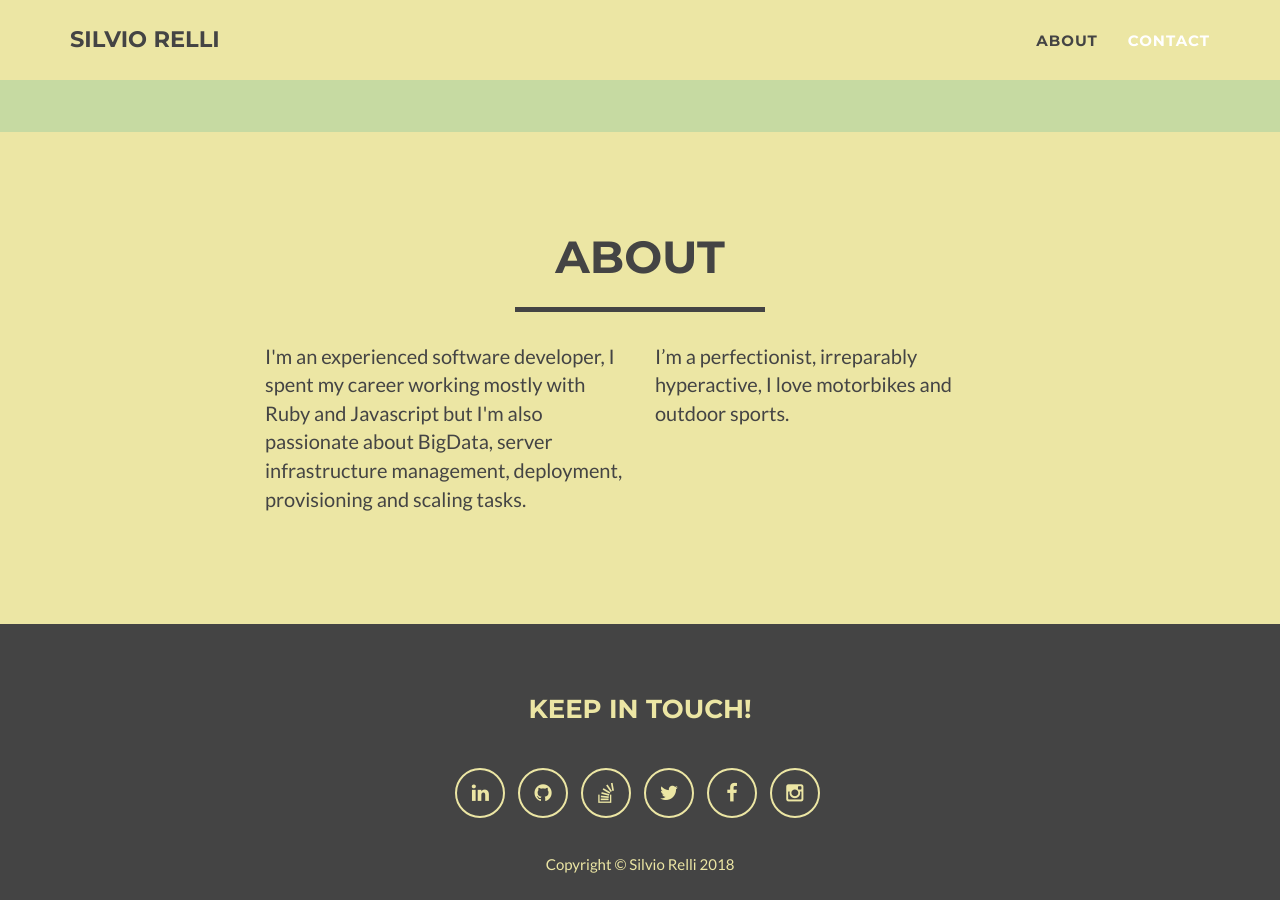
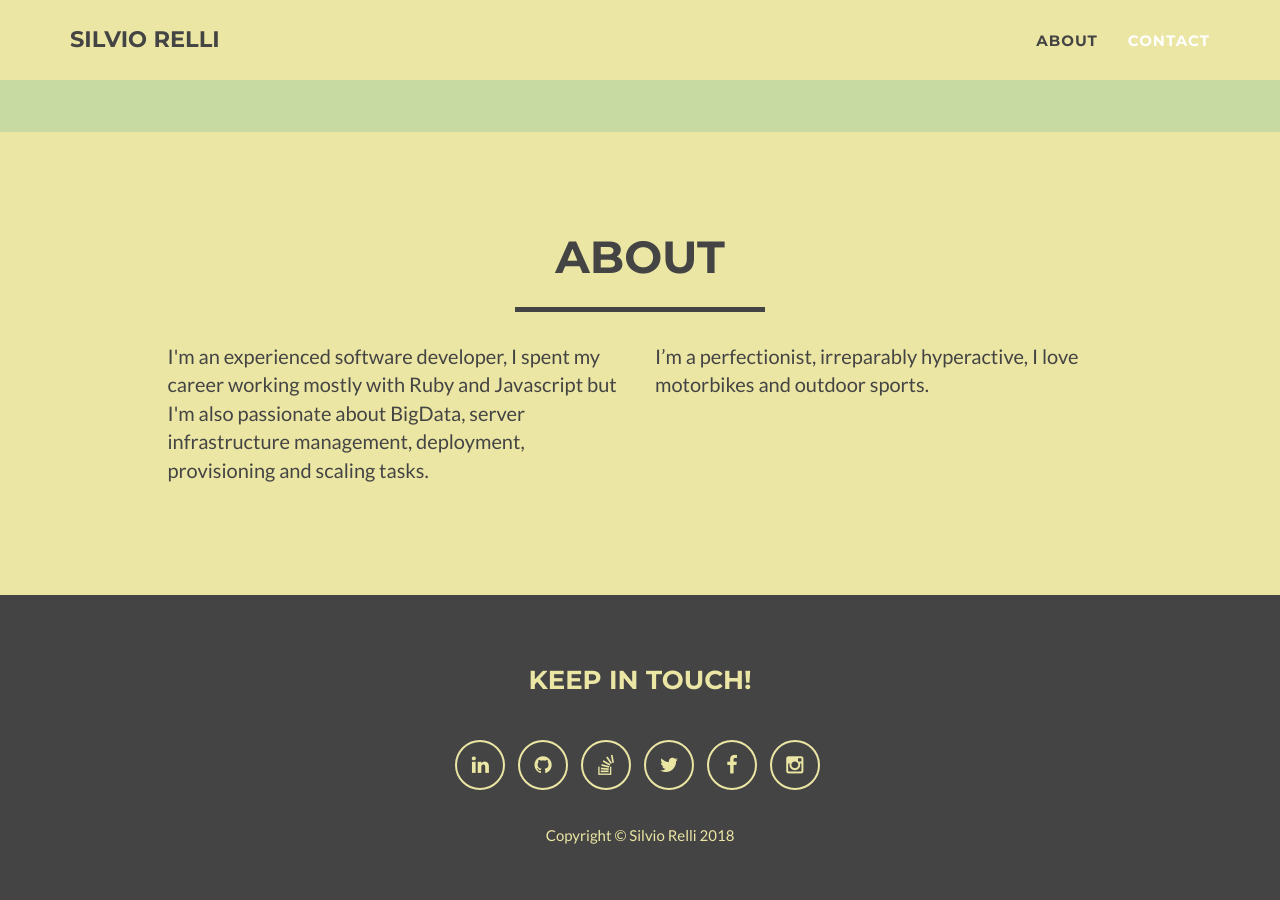
Before and after one commit to silviorelli/relli_it, a Jekyll site: the page built from index.html, in a window 1280 px wide and 900 px high, scrolled down 643 px. Built offline with Jekyll 4.4.1, drawn with Linux system fonts in a browser that asks for light colours; after the commit the page ends 1515 px from its top, so only the background shows below that.

Commit message:
Fix about spacing

```diff
--- a/_includes/about.html
+++ b/_includes/about.html
@@ -8,10 +8,10 @@
                 </div>
             </div>
             <div class="row">
-                <div class="col-lg-4 col-lg-offset-2">
+                <div class="col-lg-5 col-lg-offset-1">
                     <p>I'm an experienced software developer, I spent my career working mostly with Ruby and Javascript but I'm also passionate about BigData, server infrastructure management, deployment, provisioning and scaling tasks.</p>
                 </div>
-                <div class="col-lg-4">
+                <div class="col-lg-5">
                     <p>I’m a perfectionist, irreparably hyperactive, I love motorbikes and outdoor sports.</p>
                 </div>
             </div>
```
